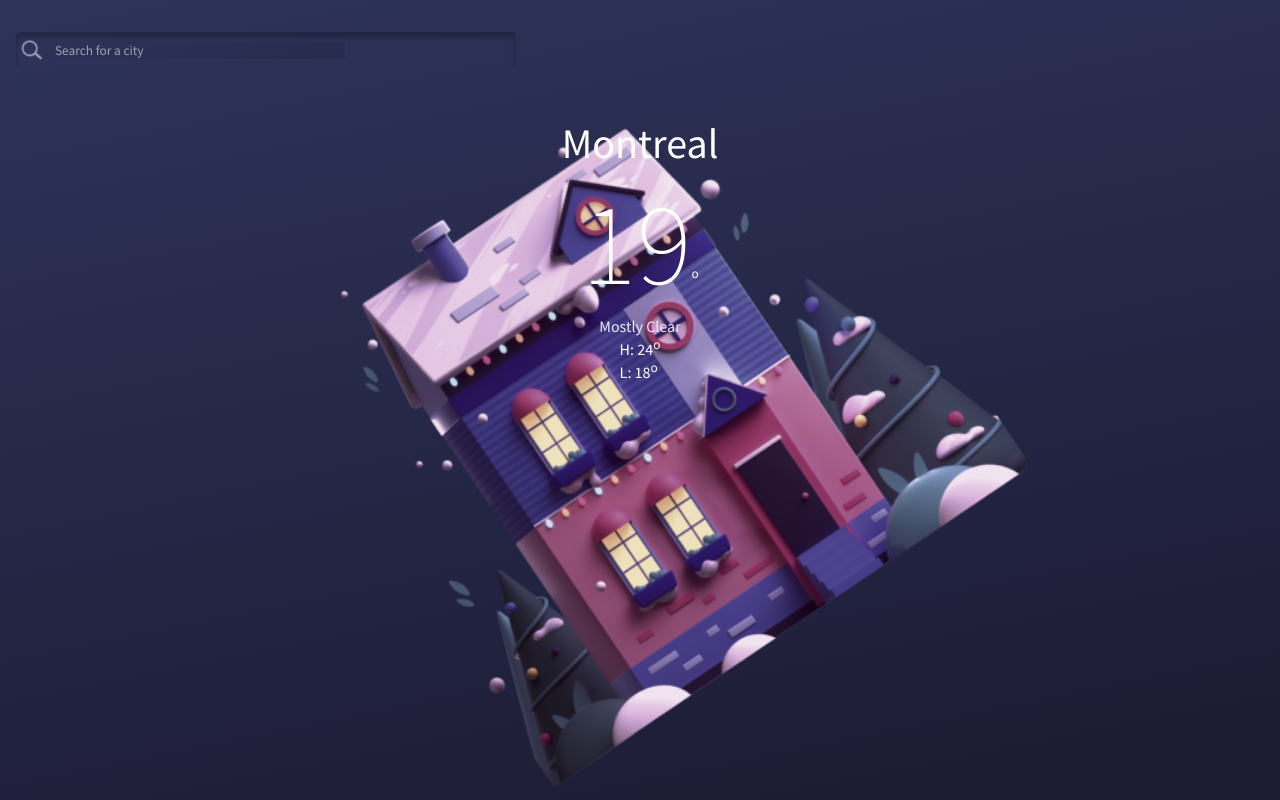
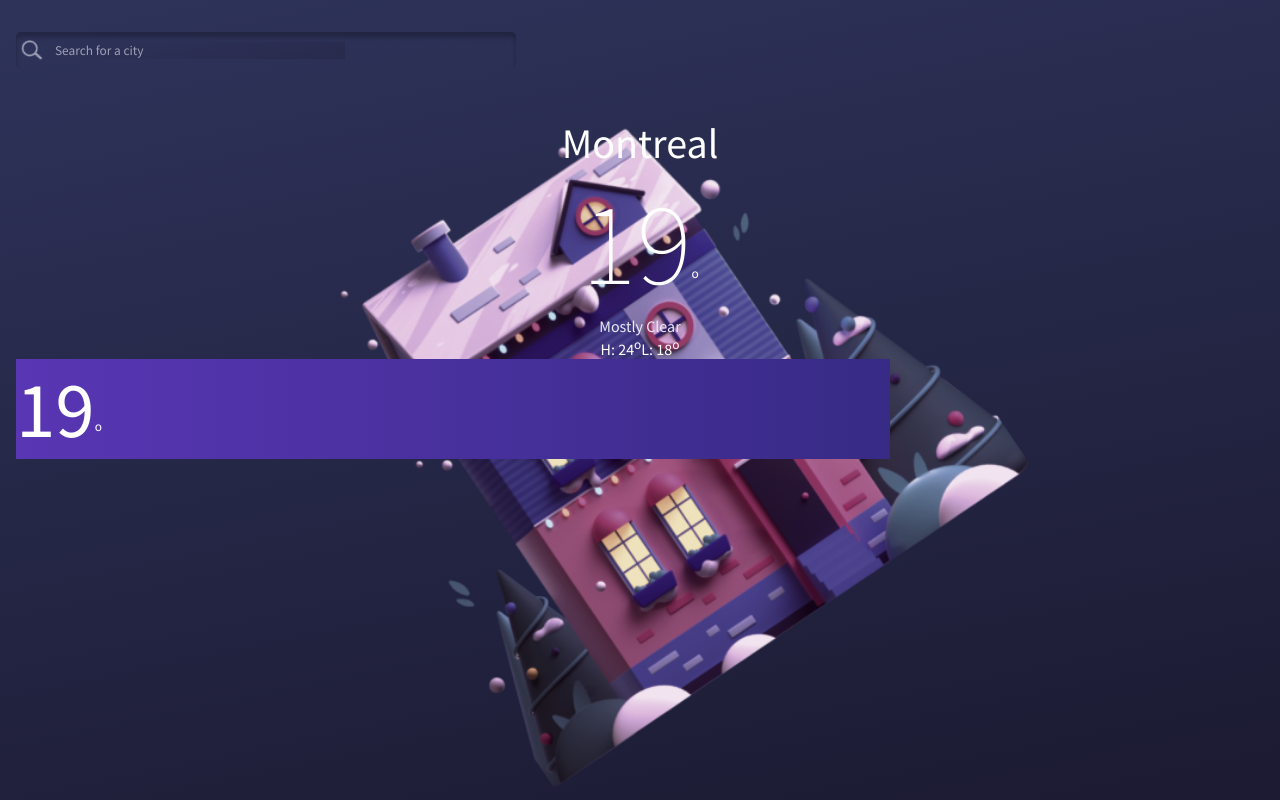
Before and after one commit to oladee/Weather-app, a plain HTML site: page index.html in a window 1280 px wide. Drawn offline with Linux system fonts and the light colour scheme.

Commit message:
assumed weather was  created then

```diff
--- a/index.html
+++ b/index.html
@@ -30,6 +30,11 @@
           <p class="low">L: <span id="lvalue">18</span><sup>o</sup></p>
         </div>
       </div>
+      <div class="card-result">
+        <div class="left-side">
+          <p > <span id="temp-result">19</span><sup>o</sup></p>
+        </div>
+      </div>
     </main>
     <!-- <div id="Modal">
         <p id="nudge">
--- a/weather.css
+++ b/weather.css
@@ -55,3 +55,14 @@ body{
 .clarity{
     color: #EBEBF5;
 }
+.more-talk{
+    display: flex;
+}
+.card-result{
+    /* display: none; */
+    width: 70%;
+    background: linear-gradient(90deg, #5936B4 0%, #362A84 103.55%);
+}
+#temp-result{
+    font-size: 4.95rem;
+}
```
